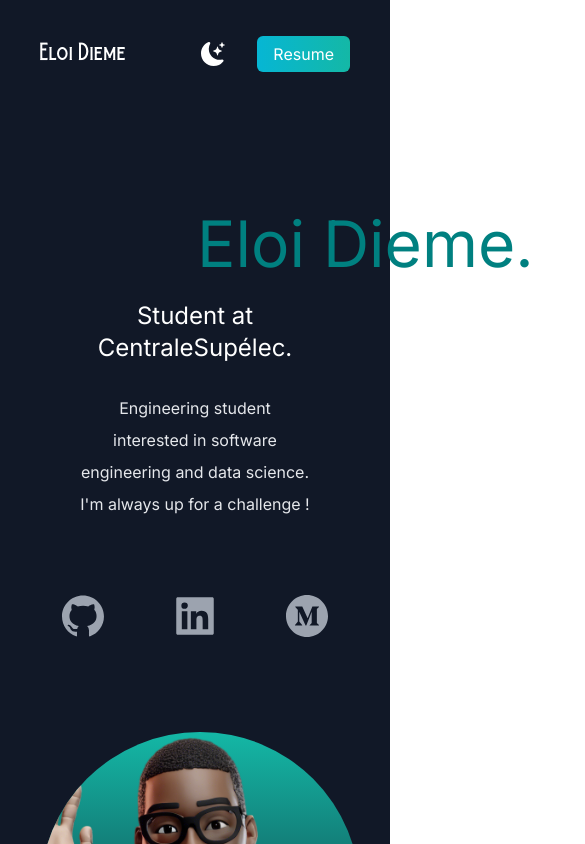
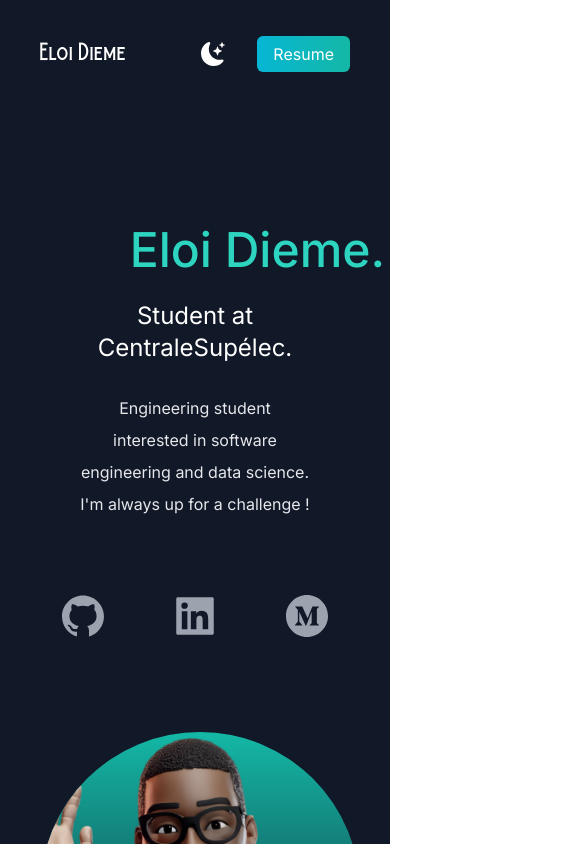
Before and after one commit to eloidieme/portfolio-website, a Next.js app: page / in a window 390 px wide. Shown: the top 844 px of the page, 585 px wide, since content can reach past the window. Built offline with nearby package versions, Linux system fonts and the light colour scheme.

Commit message:
fix responsive title

```diff
--- a/app/page.js
+++ b/app/page.js
@@ -28,7 +28,6 @@ export default function Home() {
       let letterCount = 0;
       let x = 1;
       const target = document.getElementById(id);
-      target.setAttribute("style", `color: ${colors[0]}`);
       let wordIndex = 0; // Track the current word
 
       // Start displaying the letters
@@ -84,8 +83,8 @@ export default function Home() {
           </nav>
           <div className="text-center p-10">
             <div>
-              <div className="console-container">
-                <span id="text"></span>
+              <div className="console-container mx-auto max-w-sm sm:max-w-md md:max-w-lg lg:max-w-xl">
+                <span id="text" className="text-5xl py-2 text-teal-600 font-medium dark:text-teal-400 md:text-6xl"></span>
                 <div
                   className="console-underscore text-black dark:text-white"
                   id="console"
```
